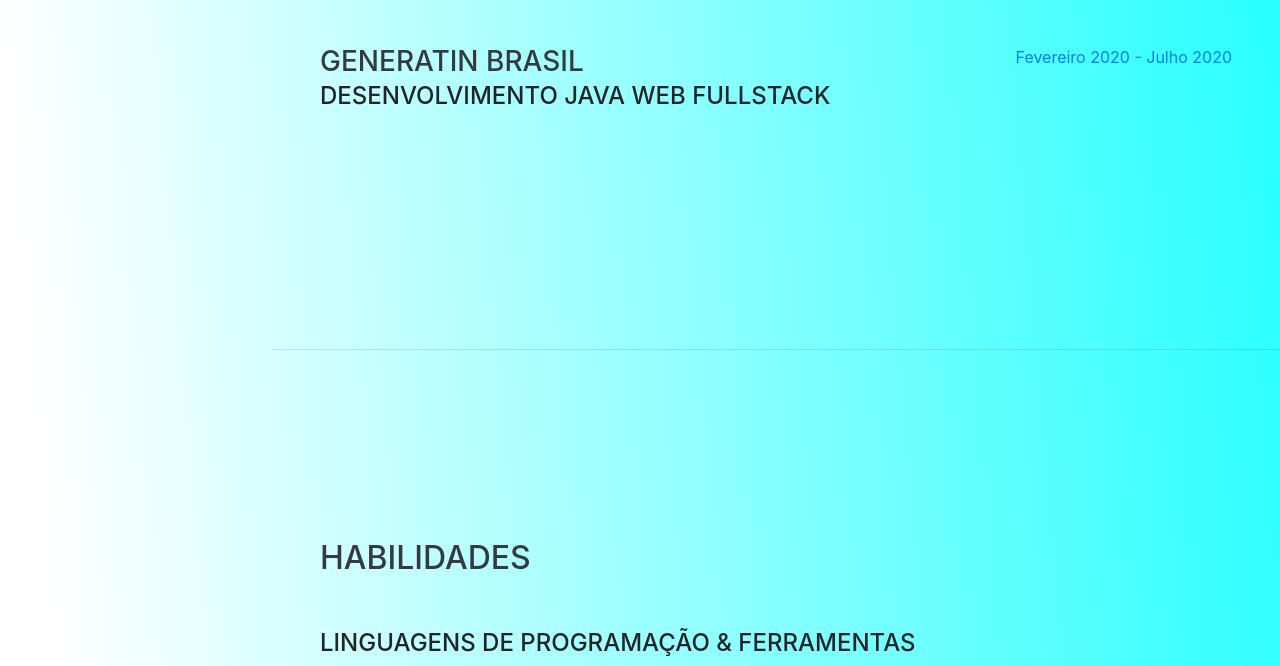
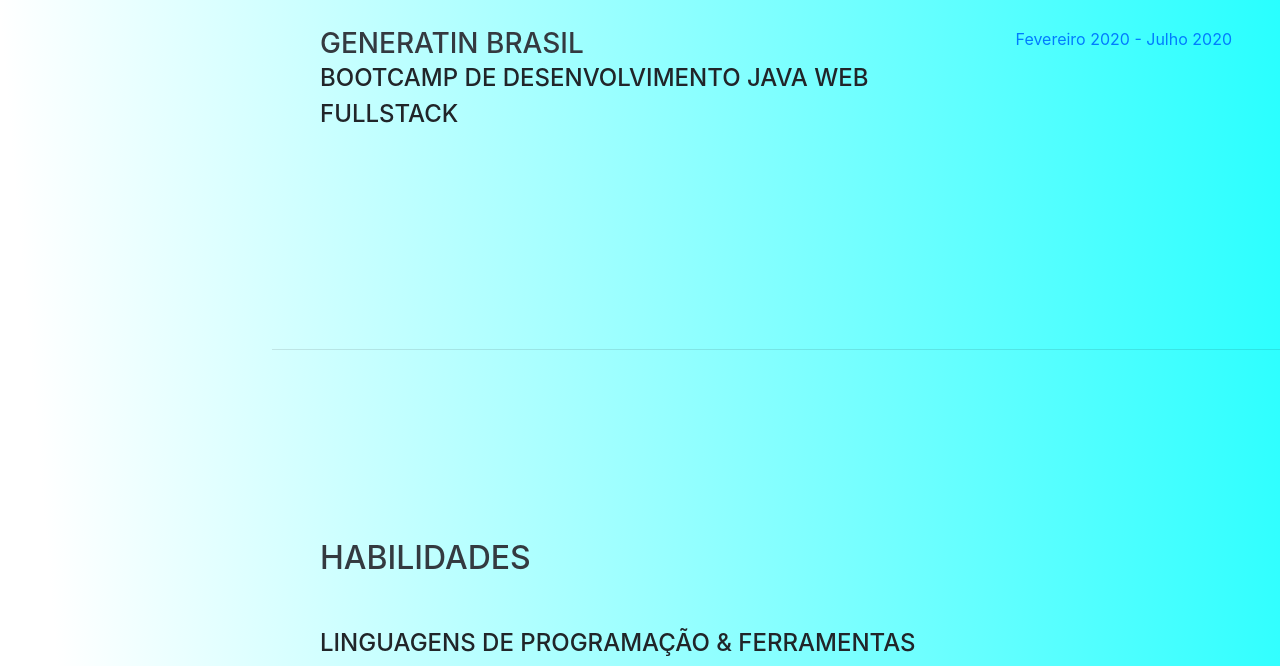
Before and after one commit to IvanCarlota/IvanCarlota.github.io, a website with bundled scripts: page index.html in a window 1280 px wide. Shown: the part 2770-3436 px from the top of the page. Built offline with nearby package versions, Linux system fonts and the light colour scheme; a web font is replaced by a local one.

Commit message:
Alterado educação

```diff
--- a/index.html
+++ b/index.html
@@ -188,7 +188,7 @@
         <div class="resume-item d-flex flex-column flex-md-row justify-content-between">
           <div class="resume-content">
             <h3 class="mb-0">Generatin Brasil</h3>
-            <div class="subheading mb-3">Desenvolvimento Java Web FullStack</div>
+            <div class="subheading mb-3">Bootcamp de Desenvolvimento Java Web FullStack</div>
           </div>
           <div class="resume-date text-md-right">
             <span class="text-primary">Fevereiro 2020 - Julho 2020</span>
```
